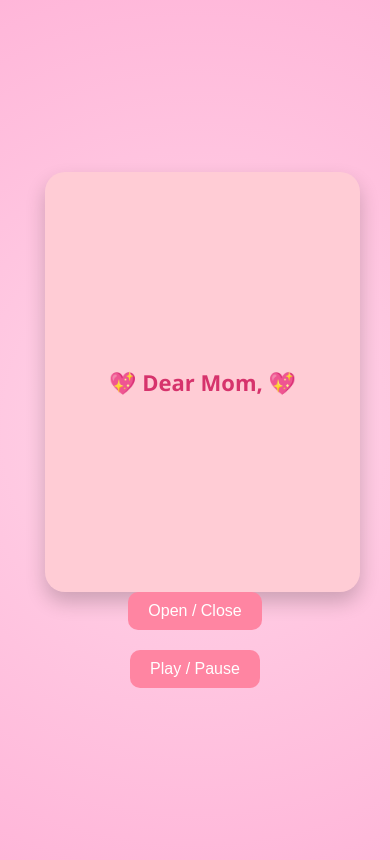
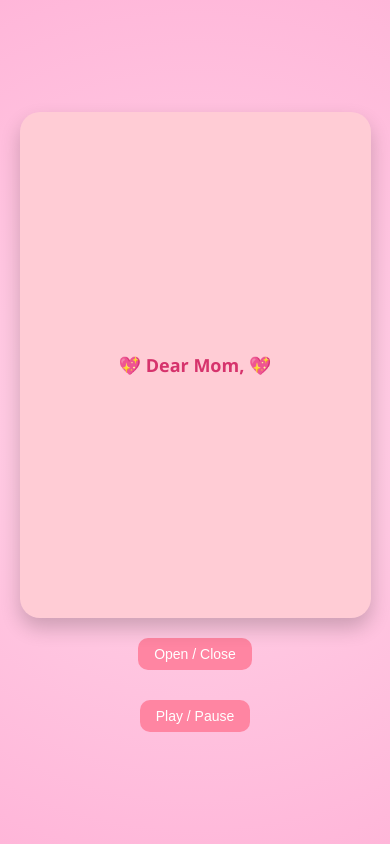
Before and after one commit to Courts02/MothersDayCard, a plain HTML site: page mdc.html in a window 390 px wide. Drawn offline with Linux system fonts and the light colour scheme.

Commit message:
Updated mdc

```diff
--- a/mdc.html
+++ b/mdc.html
@@ -13,6 +13,7 @@
       background: radial-gradient(circle, #ffd6e8, #ffb6d9);
       height: 100vh;
       overflow: hidden;
+      margin: 0;
       display: flex;
       justify-content: center;
       align-items: center;
@@ -20,11 +21,17 @@
       position: relative;
     }
 
+    .container {
+      display: flex;
+      flex-direction: column;
+      align-items: center;
+      z-index: 2;
+    }
+
     .scene {
       width: 300px;
       height: 400px;
       perspective: 1000px;
-      z-index: 2;
     }
 
     .card {
@@ -83,7 +90,8 @@
       font-size: 30px;
     }
 
-    .toggle-btn {
+    .toggle-btn,
+    .audio-button {
       margin-top: 20px;
       background: #ff85a2;
       border: none;
@@ -92,19 +100,51 @@
       font-size: 16px;
       border-radius: 10px;
       cursor: pointer;
-      background-color: #ff85a2;
-      z-index: 2;
       transition: background-color 0.3s ease;
     }
 
-    .toggle-btn:hover {
+    .toggle-btn:hover,
+    .audio-button:hover {
       background: #d6336c;
     }
 
-    .container {
+    @media (max-width: 400px) {
+  .scene {
+    width: 90vw;
+    height: 60vh;
+  }
+
+  .card {
+    width: 100%;
+    height: 100%;
+  }
+
+  .card-front, .card-back {
+    font-size: 18px;
+    padding: 15px;
+  }
+
+  .toggle-btn, .audio-button {
+    font-size: 14px;
+    padding: 8px 16px;
+  }
+}
+
+    .audio-container {
+      margin-top: 10px;
       display: flex;
-      flex-direction: column;
       align-items: center;
+      justify-content: center;
+    }
+
+    #burst-container {
+      position: fixed;
+      top: 0;
+      left: 0;
+      width: 100vw;
+      height: 100vh;
+      pointer-events: none;
+      z-index: 3;
     }
 
     .burst-heart {
@@ -112,6 +152,7 @@
       transform: translate(-50%, -50%);
       animation: burst 1s ease-out forwards;
       pointer-events: none;
+      z-index: 4;
     }
 
     @keyframes burst {
@@ -124,28 +165,6 @@
         opacity: 0;
       }
     }
-
-    /* Custom audio player styles */
-    .audio-container {
-      margin-top: 20px;
-      display: flex;
-      align-items: center;
-    }
-
-    .audio-button {
-      background-color: #ff85a2;
-      border: none;
-      color: white;
-      padding: 10px 20px;
-      font-size: 16px;
-      border-radius: 10px;
-      cursor: pointer;
-    }
-
-    .audio-button:hover {
-      background-color: #d6336c;
-    }
-
   </style>
 </head>
 <body>
@@ -157,14 +176,20 @@
         </div>
         <div class="card-face card-back">
           <h1>Happy Mother's Day!</h1>
-          <p>Of all the gifts that life has to offer,<br> a loving mother is the greatest of them all. <br> Thank you mom, for always supporting me and sticking by my side. <br> Words cannot describe how grateful I am for you, <br> I love you, mom.</p>
+          <p>
+            Of all the gifts that life has to offer,<br>
+            a loving mother is the greatest of them all.<br>
+            Thank you mom, for always supporting me and sticking by my side.<br>
+            Words cannot describe how grateful I am for you,<br>
+            I love you, mom.
+          </p>
           <div class="flower">🌸🌼🌷</div>
         </div>
       </div>
     </div>
+
     <button class="toggle-btn" onclick="toggleCard()">Open / Close</button>
 
-    <!-- Custom Audio Controls -->
     <div class="audio-container">
       <audio id="audio" preload="auto">
         <source src="Darius rucker - Wagon Wheel (Lyrics) [wjzYh36uMds].mp3" type="audio/mp3">
@@ -175,7 +200,7 @@
   </div>
 
   <!-- Heart burst container -->
-  <div id="burst-container" style="position: absolute; top: 0; left: 0; width: 100%; height: 100%; pointer-events: none;"></div>
+  <div id="burst-container"></div>
 
   <script>
     const card = document.getElementById('card');
@@ -204,7 +229,7 @@
         heart.style.top = '50%';
         heart.style.setProperty('--x', x);
         heart.style.setProperty('--y', y);
-        heart.style.fontSize = `${Math.random() * 20 + 15}px`;
+        heart.style.fontSize = `${Math.random() * 25 + 30}px`;
 
         burstContainer.appendChild(heart);
 
```
